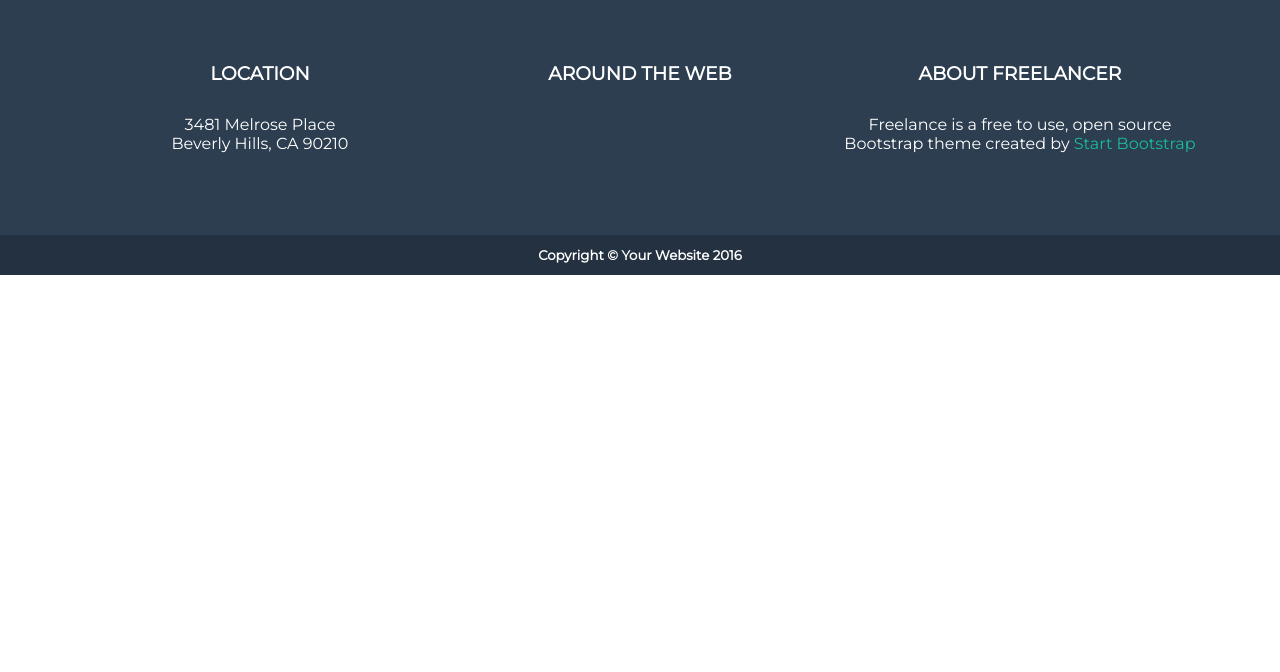
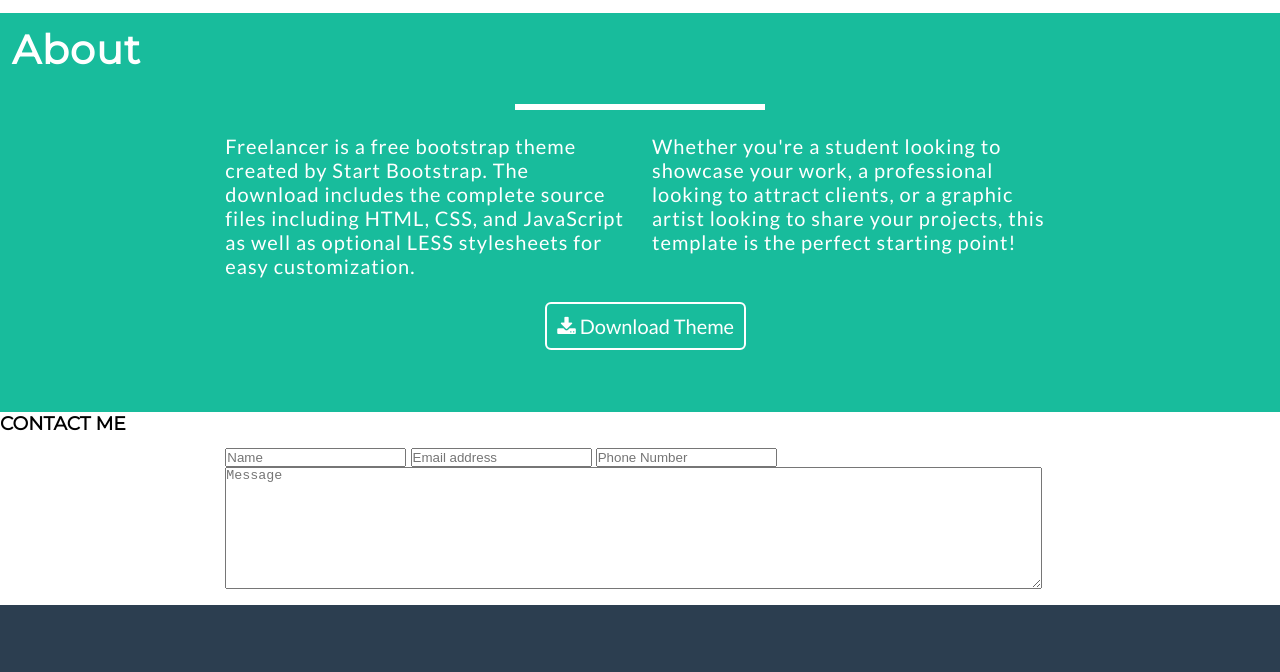
Before and after one commit to GracielaCesareo/freelancer, a plain HTML site: page index.html in a window 1280 px wide. Shown: the part 1316-1988 px from the top of the page. Before the commit the page ends 1591 px from the top, so only its background shows below. Drawn offline with Linux system fonts and the light colour scheme.

Commit message:
nuevos cambios

```diff
--- a/css/main.css
+++ b/css/main.css
@@ -15,6 +15,10 @@
    color: #FFF;
    text-decoration: none;
    text-align: center;
+ }
+
+ .ancho {
+   height: 150px;
  }
 
  .fondo {
@@ -42,6 +46,56 @@
    width: 100%;
    height: 100%;
  }
+
+ #about {
+   background: #18BC9C;
+   color: #fff;
+ }
+ .hr-star {
+   font-family: font-awesome;
+   height: 5px;
+   border: 3px solid #fff;
+   max-width: 250px;
+   text-align: center;
+ }
+ .hr-star::after{
+   content: "☆";
+   background: #18BC9C;
+   font-size: 30px;
+   color: #fff;
+   text-align: center;
+   position: relative;
+   top: -25px;
+   padding: 5px;
+ }
+ .texto {
+   font-family: Montserrat;
+   font-size: 2.5em;
+   font-weight: bold;
+   margin-bottom: 30px;
+   letter-spacing: 1px;
+ }
+ .textos-p {
+   font-family: lato;
+   font-size: 20px;
+   letter-spacing: 1px;
+ }
+ .btn-download {
+   font-size: 20px;
+   font-family: lato;
+   border-radius: 6px;
+   background: #18bc9c;
+   color: #fff;
+   border: 2px solid #fff;
+   padding: 10px;
+   margin-bottom: 50px;
+ }
+ .btn-download:hover {
+   background: #fff;
+   color: #18bc9c;
+   transition: .3s;
+ }
+
  footer {
    text-align: center;
    color: #FFF;
@@ -63,3 +117,11 @@
 .linkFooter {
   color: #18BC9C;
 }
+
+.linkFooter:hover {
+  text-decoration: underline;
+}
+
+.iconosFooter {
+  font-size: 48px;
+}
--- a/index.html
+++ b/index.html
@@ -4,6 +4,8 @@
 	<meta charset="UTF-8">
 	<title>Freelancer</title>
 	<link href="https://fonts.googleapis.com/css?family=Montserrat" rel="stylesheet">
+	<link href="https://fonts.googleapis.com/css?family=Lato" rel="stylesheet">
+	<link rel="stylesheet" href="https://cdnjs.cloudflare.com/ajax/libs/font-awesome/4.7.0/css/font-awesome.min.css">
 	<!-- Enlaza aquí tu CSS común y de tu proyecto -->
 	<link rel="stylesheet" href="css/common.css">
 	<link rel="stylesheet" href="css/main.css">
@@ -11,7 +13,7 @@
 </head>
 <body>
 	<!-- Escribe tu código aquí -->
-	<section class="container">
+	<!-- Nav -->
 		<section  id="barra" class="container" >
 			<header class="row">
 				<nav class="col-12">
@@ -28,9 +30,10 @@
 				</nav>
 			</header>
 		</section>
-
-		<!-- Start Bootstrap -->
-		<section id="portfolio" class="row fondo">
+		<!-- Start Bootstrap (Portada) -->
+		<section id="portada" class="container">
+			<section class="row fondo">
+				<section class="col-12 ancho"></section>
 				<section class="col-12 ">
 					<img src="assets/images/profile.png" alt="profile">
 				</section>
@@ -43,8 +46,11 @@
 				<section class="col-12 fondo">
 					<h4 class"texto">Web Developer - Graphic Artist - User Expirience Designer</h4>
 				</section>
+				<section class="col-12 ancho"></section>
+			</section>
 		</section>
 			<!-- Portfolio -->
+			<section id="portafolio" class="container">
 				<section class="row">
 					<section class="col-12">
 						<h2>PORTFOLIO</h2>
@@ -81,6 +87,37 @@
 					</section>
 					<section class="col-med"></section>
 				</section>
+			</section>
+			<!-- About -->
+				<section id="about" class="container">
+        	<section class="row">
+            <section class="col-12">
+              <h2 class="align texto text-uppercase pb-0">About</h2>
+              <hr class="hr-star">
+            </section>
+            <section class="row">
+              <section class="col-2"></section>
+                <section class="col-4 textos-p">
+                  <p>Freelancer is a free bootstrap theme created by Start Bootstrap. The download includes the complete source files including HTML, CSS, and JavaScript as well as optional LESS stylesheets for easy customization.
+                  </p>
+              	</section>
+                <section class="col-4 textos-p">
+                  <p>Whether you're a student looking to showcase your work, a professional looking to attract clients, or a graphic artist looking to share your projects, this template is the perfect starting point!
+                  </p>
+                </section>
+                <section class="col-2"></section>
+            </section>
+            <section class="row">
+              <section class="col-5"></section>
+              <section class="col-3">
+                <button class="btn-download"><i class="fa fa-download"></i> Download Theme</button>
+              </section>
+              <section class="col-4"></section>
+            </section>
+        </section>
+    </section>
+
+				<!--
 				<section class="row">
 					<section class="col-12">
 						<h2>ABOUT</h2>
@@ -103,6 +140,8 @@
 						<button type="button" name="button"></button>
 					</section>
 				</section>
+				-->
+			</section>
 			<!-- Contac me -->
 			<section id="contactMe" class="container">
 				<section class="row">
@@ -111,7 +150,12 @@
 				<section class="row">
 					<section class="col-2"></section>
 					<section class="col-8">
-
+						<form class="" action="index.html" method="post">
+							<input type="text" name="name" placeholder="Name" width="100%">
+							<input type="text" name="email" placeholder="Email address">
+							<input type="text" name="phone" placeholder="Phone Number">
+							<textarea name="name" rows="8" cols="100" placeholder="Message"></textarea>
+						</form>
 					</section>
 					<section class="col-2"></section>
 				</section>
@@ -126,21 +170,22 @@
 				</section>
 				<section class="col-4">
 					<h1 class="txtContacto">AROUND THE WEB</h1>
-
-
+					<i class="fa fa-facebook-square iconosFooter" aria-hidden="true"></i>
+					<i class="fa fa-google-plus-square iconosFooter" aria-hidden="true"></i>
+					<i class="fa fa-twitter-square iconosFooter" aria-hidden="true"></i>
+					<i class="fa fa-linkedin-square iconosFooter" aria-hidden="true"></i>
+					<i class="fa fa-dribbble iconosFooter" aria-hidden="true"></i>
 				</section>
 				<section class="col-4">
 					<h1 class="txtContacto">ABOUT FREELANCER</h1>
 					<p>Freelance is a free to use, open source <br> Bootstrap theme created by
-						<a href="#" class="linkFooter">Start Bootstrap</a></p>
+						<a href="#" class="linkFooter">Start Bootstrap</a>.</p>
 				</section>
 			</section>
 			<section class="col-12 copy">
 				<h5>Copyright &#169; Your Website 2016</h5>
 			</section>
 		</footer>
-	</section>
-
 	<!-- Enlaza aquí tu archivo JS -->
 
 </body>
```
Lines whose indentation alone changed are shown as unchanged.
